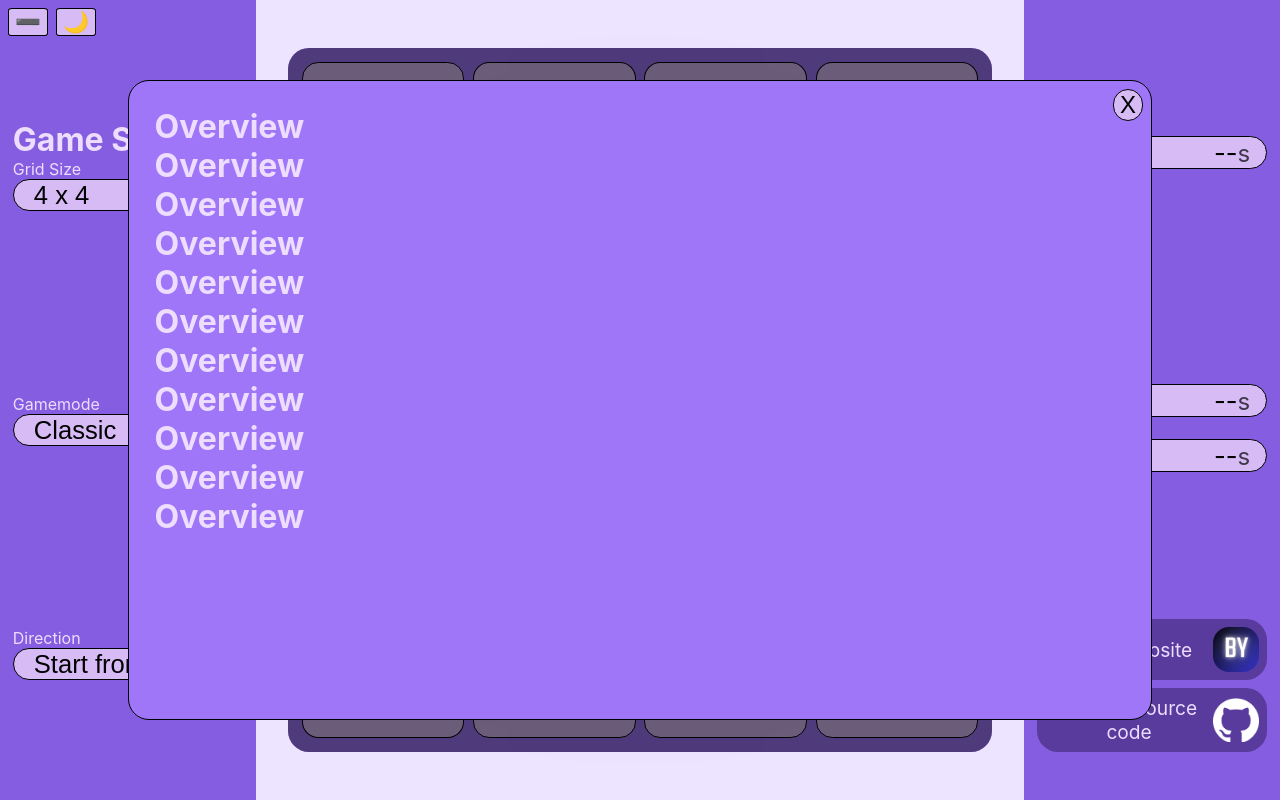
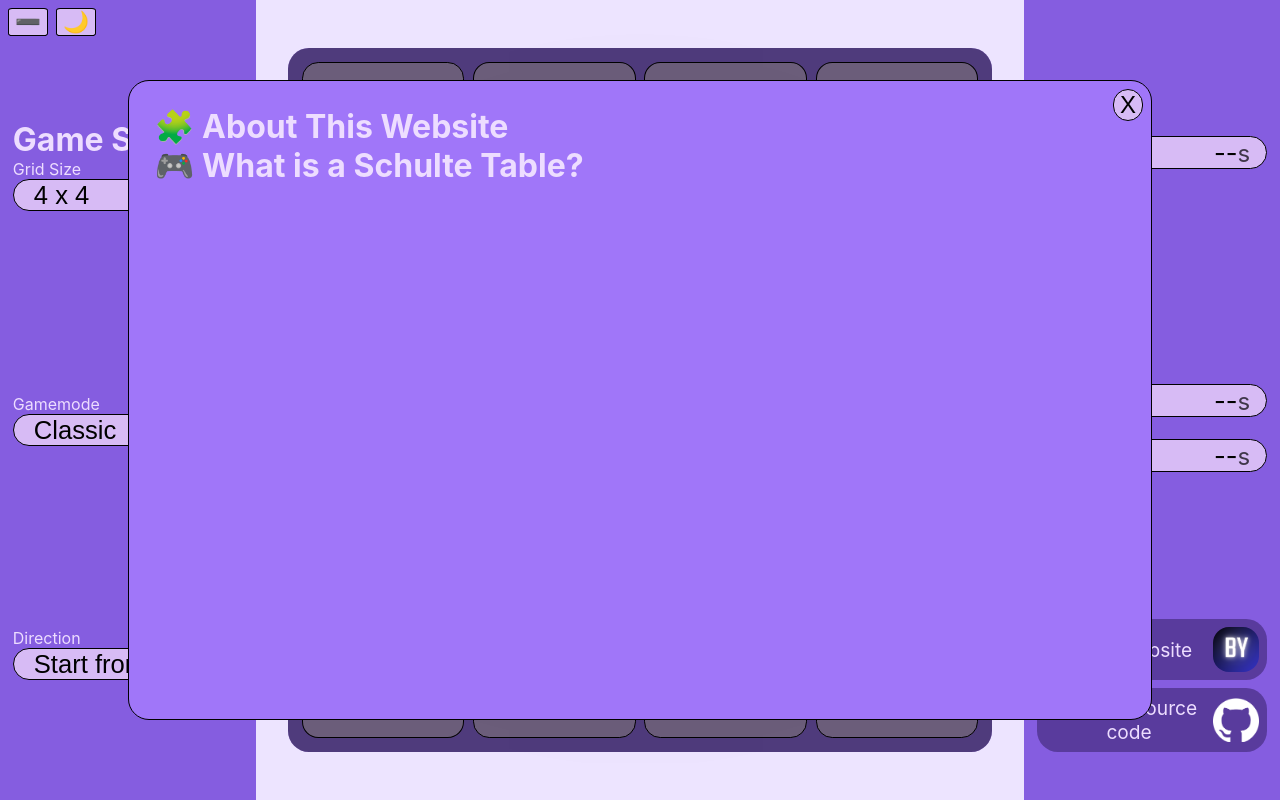
Before and after one commit to BerkYeni/schulteproject, a React (Create React App) app: page / in a window 1280 px wide. Built offline with nearby package versions, Linux system fonts and the light colour scheme.

Commit message:
made about render a list of sections

```diff
--- a/src/components/Other/About.tsx
+++ b/src/components/Other/About.tsx
@@ -5,29 +5,33 @@ interface AboutProps {
 }
 
 const About: FC<AboutProps> = (props) => {
-  const sectionContent = () => (
-    <span>This CodePen demonstrates how we can animate the opening and closing
-    states of an accordion with fancy reveal animation using only CSS. This
-    concept is suitable for creating <strong>FAQ sections</strong>,
-    <strong>Table of Contents</strong>, and more.</span>
-  )
+  // const sectionContent = () => (
+  //   <span>This CodePen demonstrates how we can animate the opening and closing
+  //   states of an accordion with fancy reveal animation using only CSS. This
+  //   concept is suitable for creating <strong>FAQ sections</strong>,
+  //   <strong>Table of Contents</strong>, and more.</span>
+  // )
+
+  const aboutSections = [
+    {
+      title: "🧩 About This Website",
+      contentFunc: () => (
+        <p>Welcome to a space designed for <strong>relaxation and fun</strong> through a simple yet engaging game: the <strong>Schulte Table</strong>. Whether you're here to test your cognitive skills or just unwind, this site has something for you!</p>
+      ),
+    },
+    {
+      title: "🎮 What is a Schulte Table?",
+      contentFunc: () => (
+        <p>The <strong>Schulte Table</strong> is a cognitive exercise invented by German psychotherapist <strong>Walter Schulte</strong>. It’s a classic game that sharpens focus and mental agility. The goal is straightforward:</p>
+      ),
+    },
+  ];
 
   return (
     <div className="about">
       <button className="closeAboutButton">X</button>
 
-      <AboutSection sectionId="overview" titleContent="Overview" sectionContent={sectionContent()} />
-      <AboutSection sectionId="overview" titleContent="Overview" sectionContent={sectionContent()} />
-      <AboutSection sectionId="overview" titleContent="Overview" sectionContent={sectionContent()} />
-      <AboutSection sectionId="overview" titleContent="Overview" sectionContent={sectionContent()} />
-      <AboutSection sectionId="overview" titleContent="Overview" sectionContent={sectionContent()} />
-      <AboutSection sectionId="overview" titleContent="Overview" sectionContent={sectionContent()} />
-      <AboutSection sectionId="overview" titleContent="Overview" sectionContent={sectionContent()} />
-      <AboutSection sectionId="overview" titleContent="Overview" sectionContent={sectionContent()} />
-      <AboutSection sectionId="overview" titleContent="Overview" sectionContent={sectionContent()} />
-      <AboutSection sectionId="overview" titleContent="Overview" sectionContent={sectionContent()} />
-      <AboutSection sectionId="overview" titleContent="Overview" sectionContent={sectionContent()} />
-
+      {aboutSections.map((section, index) => <AboutSection key={index} titleContent={section.title} sectionContent={section.contentFunc()} />)}
     </div>
   )
 }
--- a/src/components/Other/AboutSection.tsx
+++ b/src/components/Other/AboutSection.tsx
@@ -1,18 +1,17 @@
 import React, { FC, useState } from "react";
 
 interface AboutSectionProps {
-  sectionId: string;
   titleContent: string;
   sectionContent: string | JSX.Element;
 }
 
 const AboutSection: FC<AboutSectionProps> = (props) => {
-  const { sectionContent, sectionId, titleContent } = props;
+  const { sectionContent, titleContent } = props;
 
   const [accordionOpened, setAccordionOpened] = useState(false);
 
   return (
-    <div className="accordion" id={sectionId}>
+    <div className="accordion">
       <h1
         className="accordionHeader"
         onClick={() => setAccordionOpened((prev) => !prev)}
```
